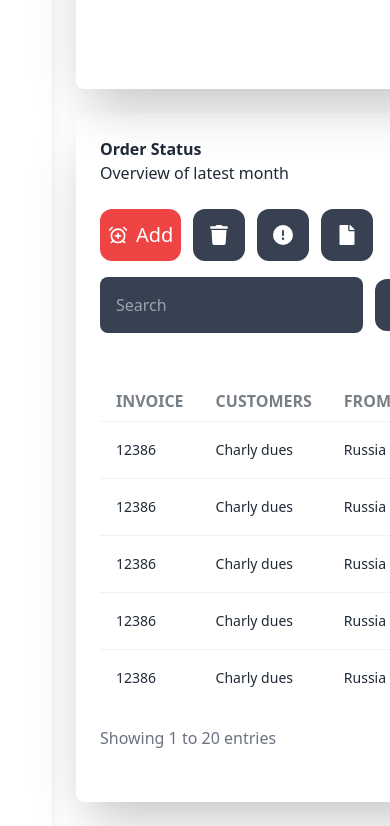
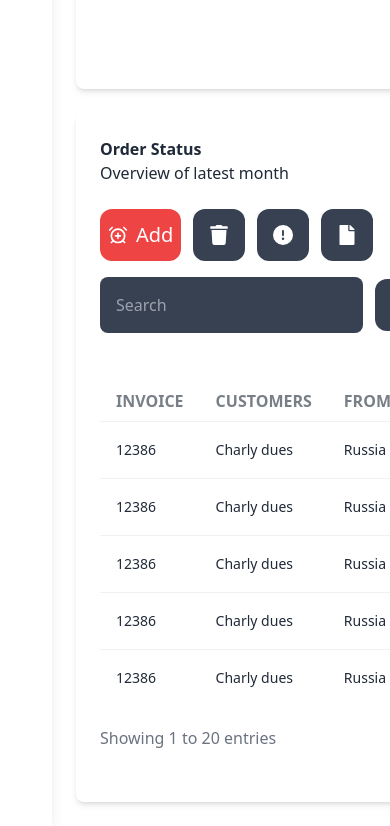
Before and after one commit to anasahammad/technogenix-dashboard, a React (Vite) app: page / in a window 390 px wide. Shown: the part 2959-3785 px from the top of the page. Built offline with nearby package versions, Linux system fonts and the light colour scheme.

Commit message:
scroll problem solved

```diff
--- a/src/components/TableComponent.jsx
+++ b/src/components/TableComponent.jsx
@@ -31,7 +31,7 @@ const TableComponent = () => {
     return (
         <div className="flex flex-col md:flex-row gap-6">
             {/* left section */}
-            <div className="shadow-2xl  p-6 rounded-lg md:w-[35%]">
+            <div className="shadow-md  p-6 rounded-lg md:w-[35%]">
                 <h4 className=" font-bold">Recent Activities</h4>
 
                 {
@@ -55,7 +55,7 @@ const TableComponent = () => {
 
             {/* Right Section */}
 
-            <div className=" p-6 shadow-2xl rounded-lg md:w-[65%]">
+            <div className=" p-6 shadow-md rounded-lg md:w-[65%]">
             <h4 className=" font-bold">Order Status</h4>
             <p>Overview of latest month</p>
 
@@ -85,7 +85,7 @@ const TableComponent = () => {
             {/* Table */}
 
                 <div className=" py-6 w-full  overflow-x-auto">
-                <table className="table  overflow-x-auto">
+                <table className="table  overflow-auto">
                 <thead>
           <tr className=" ">
             <th className="text-[16px] font-semibold">INVOICE</th>
```
